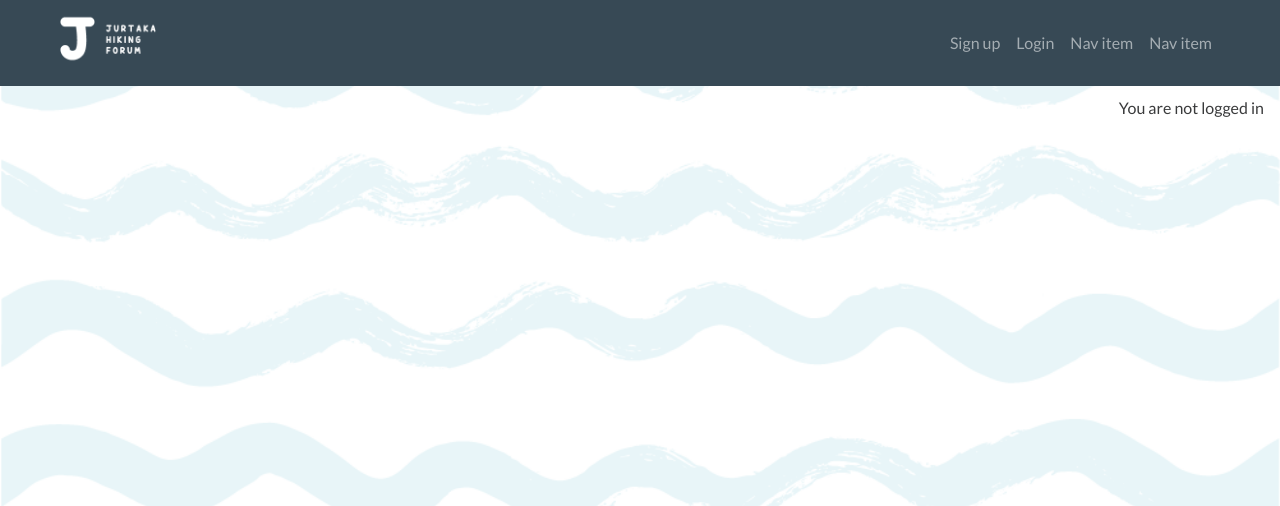
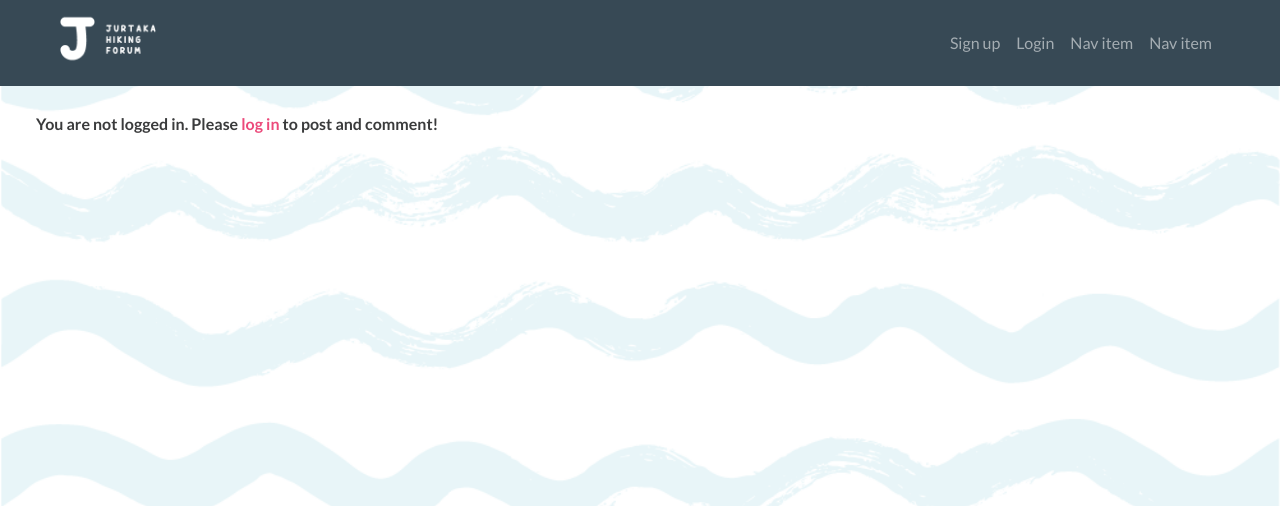
Before and after one commit to lienebriede/My-project-django, a Django app: page / in a window 1280 px wide. Shown: the top 506 px of the page. Run offline with Django 4.2, Linux system fonts and the light colour scheme; data that the repository does not hold is empty; parts of the project's set-up code (start-up, migrations or seed data) failed here and were passed over; some libraries are stand-ins or nearby versions.

Commit message:
Add login message on forum page

```diff
--- a/forum/templates/forum/index.html
+++ b/forum/templates/forum/index.html
@@ -62,3 +62,18 @@
     {% endif %}
 
     {% endblock %}
+
+    <!-- Login message -->
+    {% block login_message %}
+
+    <div class="row m-4 pt-3">
+        {% if user.is_authenticated %}
+        <p><strong>You are logged in as <span class="pink-text">{{ user }}</span></strong></p>
+        {% else %}
+        <p><strong>You are not logged in. Please <a class="link signup-link" href="{% url 'account_login' %}">log in
+                </a>to post and comment!</strong></p>
+        {% endif %}
+    </div>
+
+
+    {% endblock %}
--- a/static/css/style.css
+++ b/static/css/style.css
@@ -68,3 +68,7 @@ i {
 .signup-link:hover {
     text-decoration: underline;
 }
+
+.pink-text {
+    color: #ec4a7b;
+}
--- a/templates/base.html
+++ b/templates/base.html
@@ -61,15 +61,15 @@
             </div>
         </div>
     </nav>
-    <main class="flex-shrink-0 mt-5">
+    <main class="mt-5">
         <div class="mt-5">
-            {% if user.is_authenticated %}
-            <p class="text-end m-3">You are logged in as {{ user }}</p>
-            {% else %}
-            <p class="text-end m-3">You are not logged in</p>
-            {% endif %}
+
+            {% block login_message %}
+            {% endblock %}
+
             {% block content %}
             {% endblock %}
+
         </div>
     </main>
     <!-- Footer -->
```
